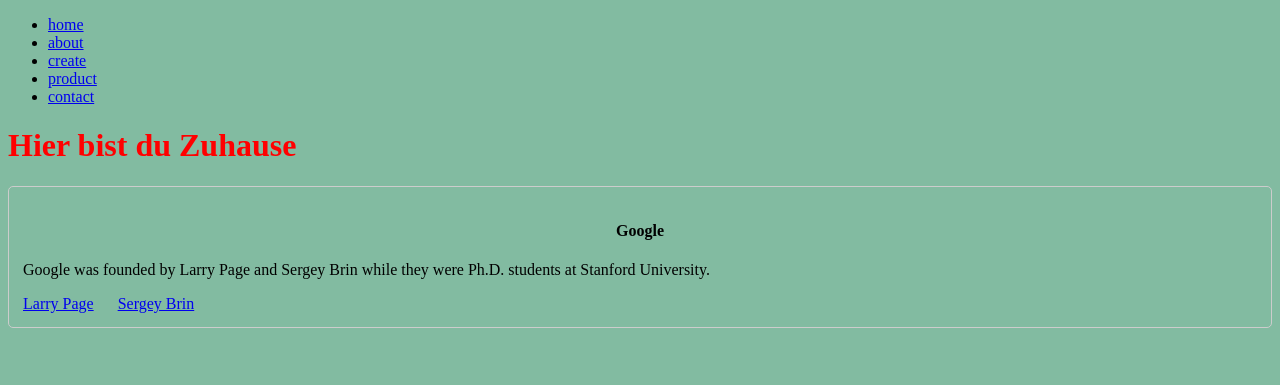
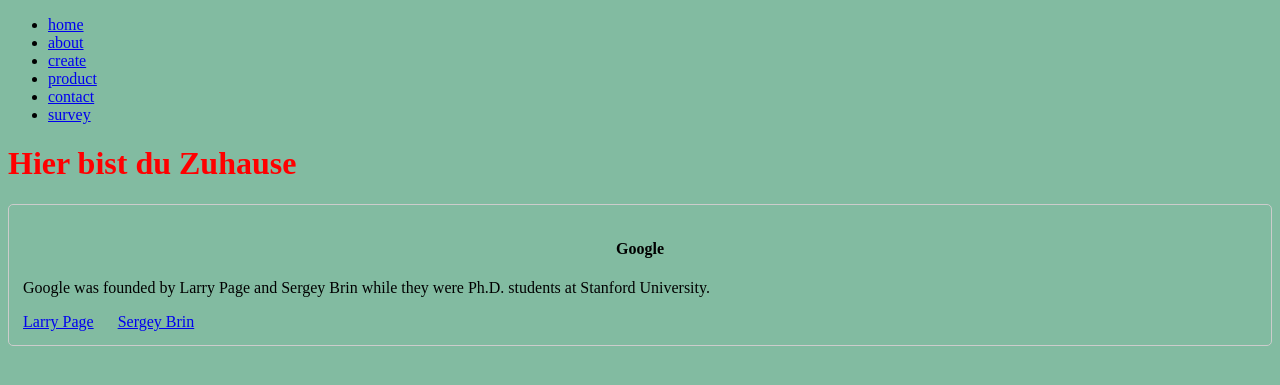
Before and after one commit to Rumdidum/try-django, a Django app: template templates/home.html in a window 1280 px wide. Shown: the top 385 px of the page. Run offline with Django 3.2, Linux system fonts and the light colour scheme; the template is opened without the code that fills it, so the values that code supplies are empty.

Commit message:
survey test

```diff
--- a/templates/navbar.html
+++ b/templates/navbar.html
@@ -5,5 +5,6 @@
         <li><a href="http://127.0.0.1:8000/create/">create</a></li>
         <li><a href="http://127.0.0.1:8000/product/">product</a></li>
         <li><a href="http://127.0.0.1:8000/contact/">contact</a></li>
+        <li><a href="http://127.0.0.1:8000/contact/">survey</a></li>
     </ul>
 </nav>
```
Also changed, not shown: templates/survey.html (added).
